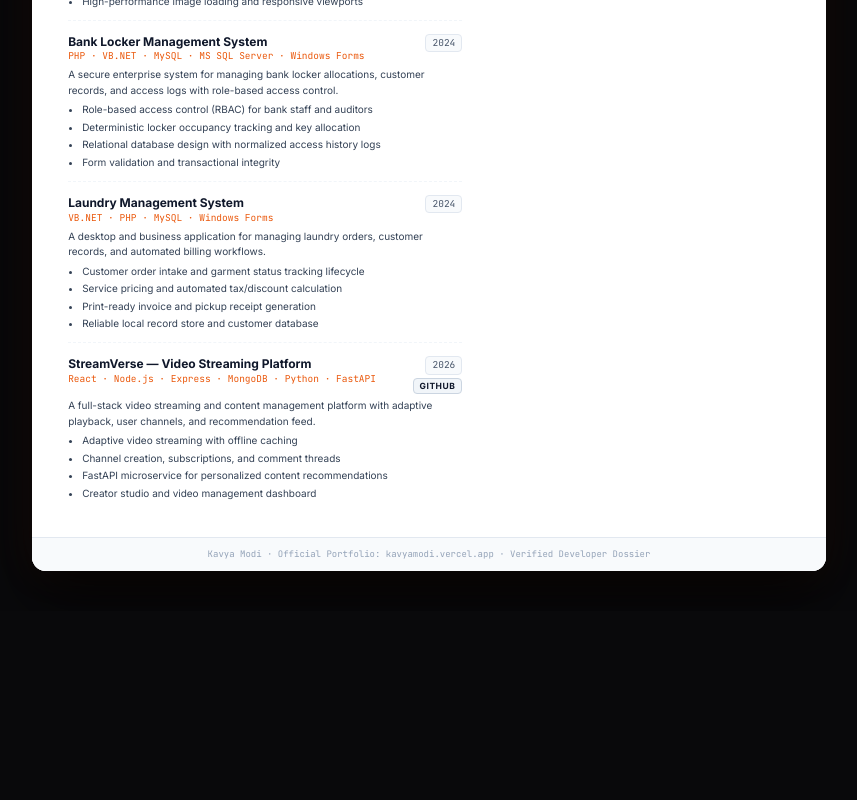
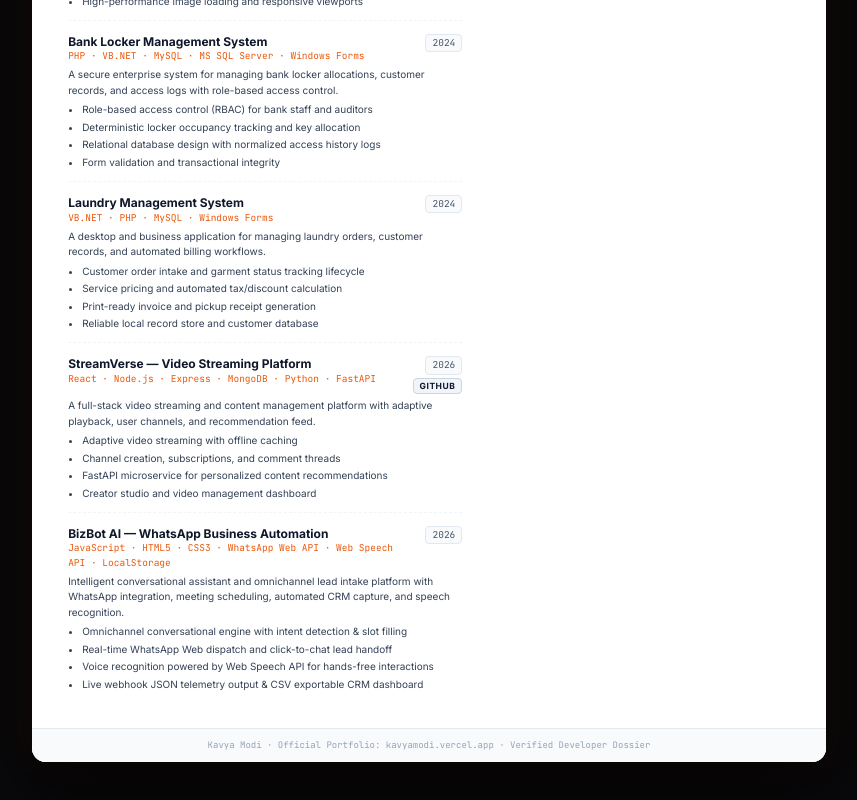
Before and after one commit to kavyamodi889-commits/portfolio, a React (Vite) app: page /resume in a window 1280 px wide. Shown: the part 1900-2700 px from the top of the page, without its empty margins (371-1228 px from the left). Before the commit the page ends 2511 px from the top, so only its background shows below. Built offline with nearby package versions, Linux system fonts and the light colour scheme.

Commit message:
feat(projects): add BizBot AI WhatsApp automation and update resume

```diff
--- a/src/components/Projects/Projects.jsx
+++ b/src/components/Projects/Projects.jsx
@@ -158,7 +158,29 @@ const PROJECT_META = {
       accent: '#ec4899',
     },
   },
-}
+  'bizbot-ai': {
+    metric: 'Sub-30ms Intent',
+    metricSub: 'AI & WHATSAPP AUTOMATION',
+    themeColor: '#25d366',
+    accentGrad: 'linear-gradient(135deg, #25d366 0%, #128c7e 100%)',
+    displayUrl: 'bizbot.ai',
+    destinations: ['💬 WhatsApp Cloud API', '🎙️ Web Speech STT', '📅 Slot Booking', '📊 CRM Telemetry'],
+    statHighlight: '99.98% Gateway Uptime',
+    specIcons: ['💬 WhatsApp API', '🤖 NLP Engine', '🎙️ Voice Input', '📅 Dynamic Booking', '📊 Webhook JSON'],
+    bulletSpecs: [
+      'Omnichannel Conversational Engine with Intent Detection & Contextual Slot-Filling',
+      'Real-Time WhatsApp Cloud API Dispatch with Pre-Formatted Consultation Handoff',
+      'Hands-Free Voice Dictation Powered by Browser Web Speech Recognition',
+      'Automated Support Ticket Dispatch with Attachment Previews and CSV CRM Export',
+    ],
+    previewUI: {
+      type: 'automation',
+      badge: 'WHATSAPP GATEWAY',
+      sub: 'CONVERSATIONAL SALES & CRM',
+      accent: '#25d366',
+    },
+  },
+};
 
 /* ── SVG Icons ── */
 function IconArrow() {
--- a/src/data/portfolioData.js
+++ b/src/data/portfolioData.js
@@ -219,6 +219,28 @@ export const projects = [
       "Creator studio and video management dashboard",
     ],
     github: "https://github.com/kavyamodi889-commits/youtube",
+    live: null,
+    image: null,
+    featured: true,
+    year: 2026,
+  },
+  {
+    id: "bizbot-ai",
+    title: "BizBot AI — WhatsApp Business Automation",
+    shortDescription:
+      "Intelligent conversational assistant and omnichannel lead intake platform with WhatsApp integration, meeting scheduling, automated CRM capture, and speech recognition.",
+    description:
+      "Engineered an AI-powered conversational sales & support engine. Automates customer qualification, dynamic appointment booking with calendar slots, multi-category support ticketing, and live webhook JSON extraction with instant WhatsApp dispatch.",
+    tech: ["JavaScript", "HTML5", "CSS3", "WhatsApp Web API", "Web Speech API", "LocalStorage"],
+    category: "AI & Automation",
+    status: "Active",
+    highlights: [
+      "Omnichannel conversational engine with intent detection & slot filling",
+      "Real-time WhatsApp Web dispatch and click-to-chat lead handoff",
+      "Voice recognition powered by Web Speech API for hands-free interactions",
+      "Live webhook JSON telemetry output & CSV exportable CRM dashboard",
+    ],
+    github: null,
     live: null,
     image: null,
     featured: true,
```
Also changed, not shown: 1 other file (tests, documents, lock files or other folders).
